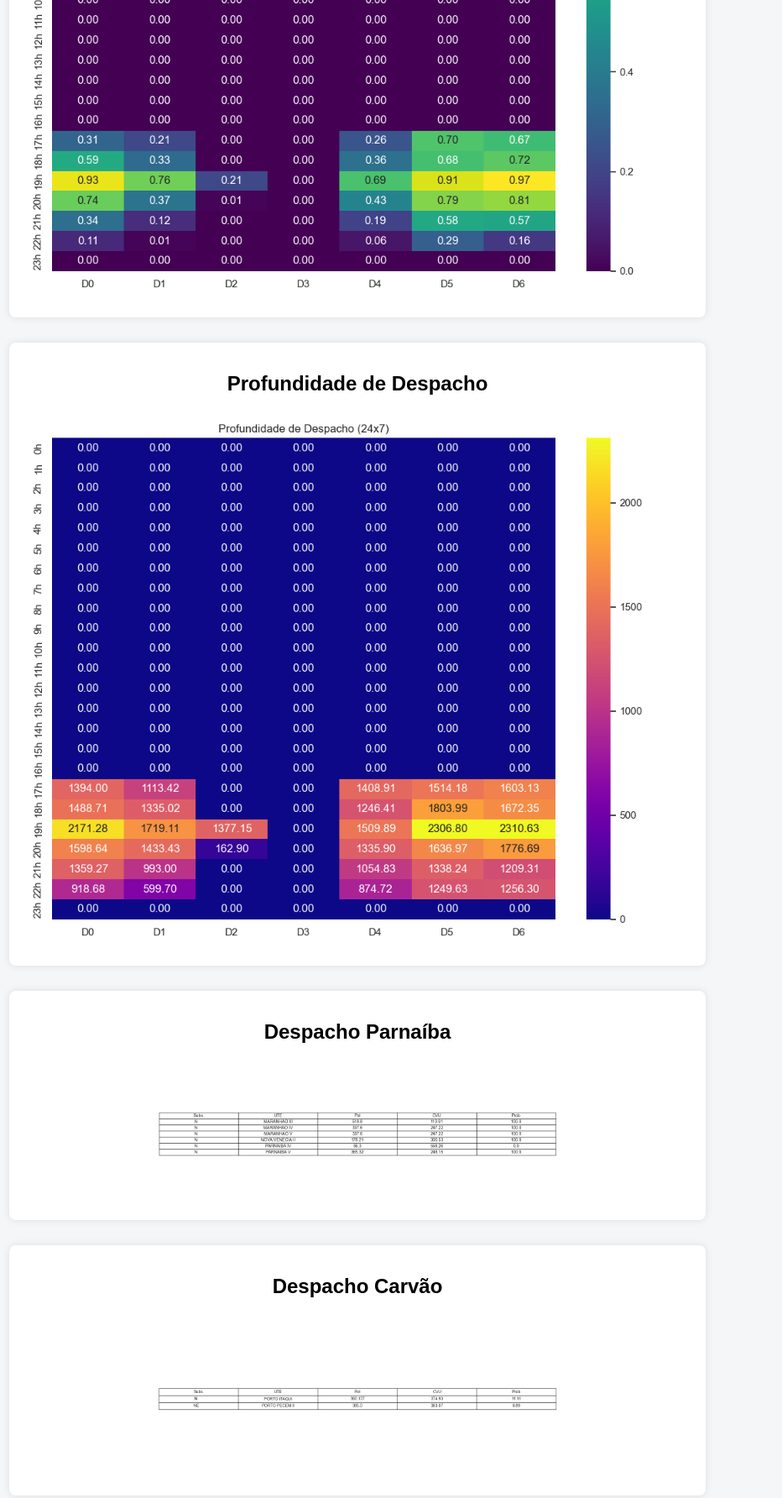
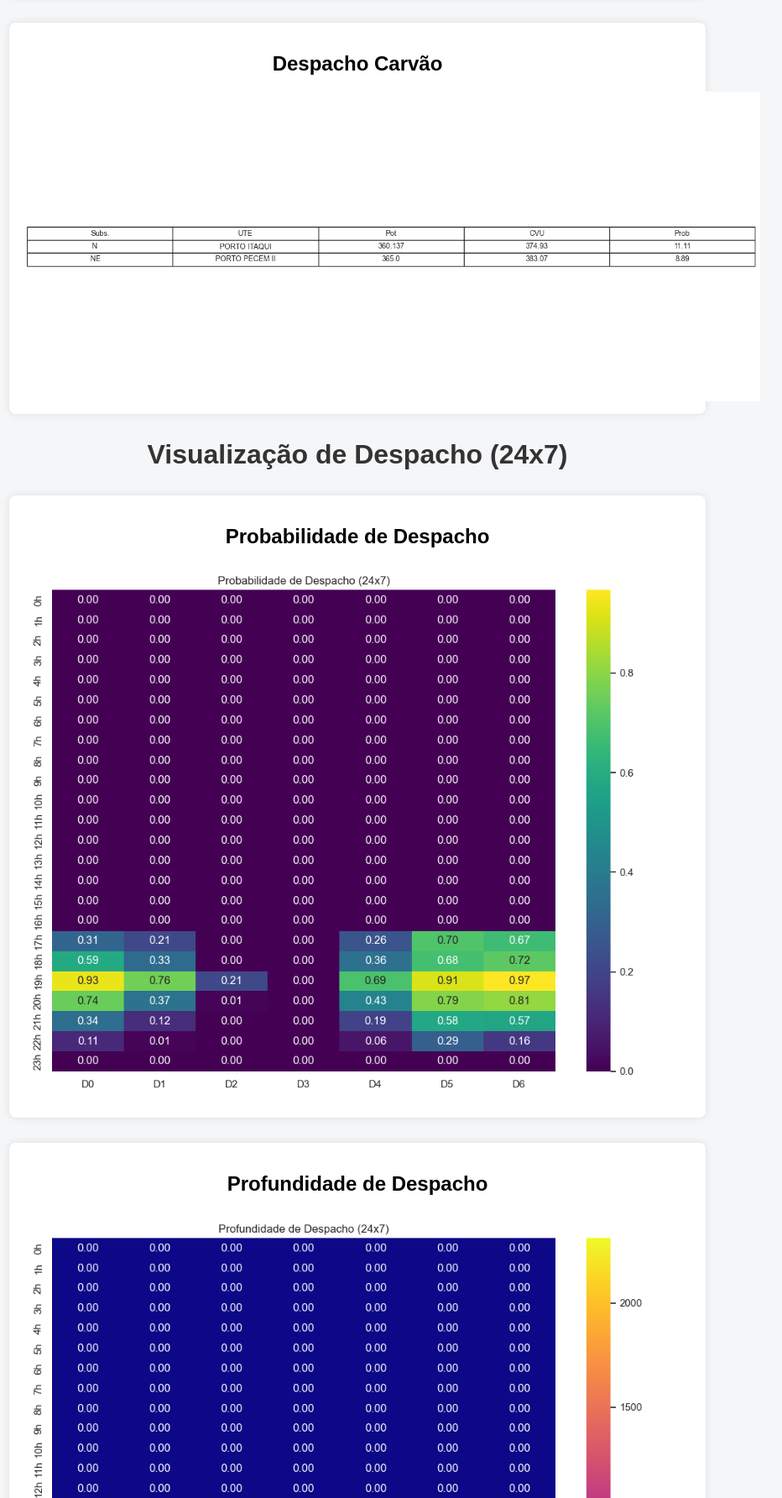
Before and after one commit to thais-alves-carvalho/heatmaps-despacho, a plain HTML site: page index.html in a window 1280 px wide. Shown: the part 480-2264 px from the top of the page at 84% size, without its empty margins (214-1146 px from the left). Drawn offline with Linux system fonts and the light colour scheme.

Commit message:
Update index.html
teste de tamanho das imagens

```diff
--- a/index.html
+++ b/index.html
@@ -27,13 +27,24 @@
             border-radius: 4px;
         }
         .small-img {
-            width: 60%; /* ou qualquer valor menor que 100% */
+            width: 110%; /* ou qualquer valor menor que 100% */
             margin: 0 auto;
             display: block;
         }
     </style>
 </head>
 <body>
+
+    <div class="heatmap">
+        <h2>Despacho Parnaíba</h2>
+        <img src="parnaiba.png" alt="Heatmap Parnaíba" class="small-img">
+    </div>
+
+    <div class="heatmap">
+        <h2>Despacho Carvão</h2>
+        <img src="carvao.png" alt="Heatmap Carvão" class="small-img">
+    </div>
+
     <h1>Visualização de Despacho (24x7)</h1>
 
     <div class="heatmap">
@@ -46,15 +57,7 @@
         <img src="heatmap_profundidade_despacho.png" alt="Heatmap Profundidade">
     </div>
 
-    <div class="heatmap">
-        <h2>Despacho Parnaíba</h2>
-        <img src="parnaiba.png" alt="Heatmap Parnaíba" class="small-img">
-    </div>
 
-    <div class="heatmap">
-        <h2>Despacho Carvão</h2>
-        <img src="carvao.png" alt="Heatmap Carvão" class="small-img">
-    </div>
 
 </body>
 </html>
```
